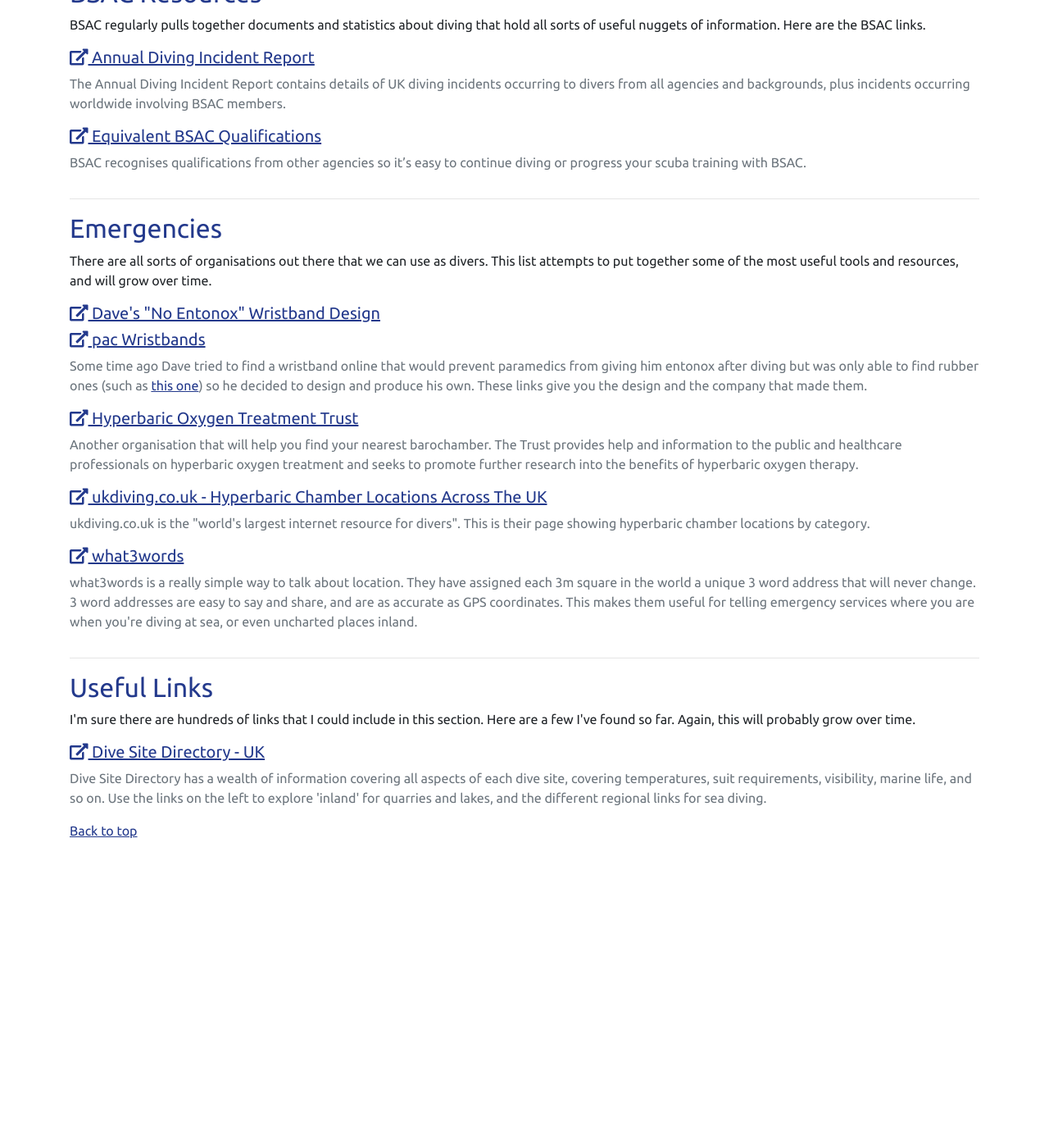
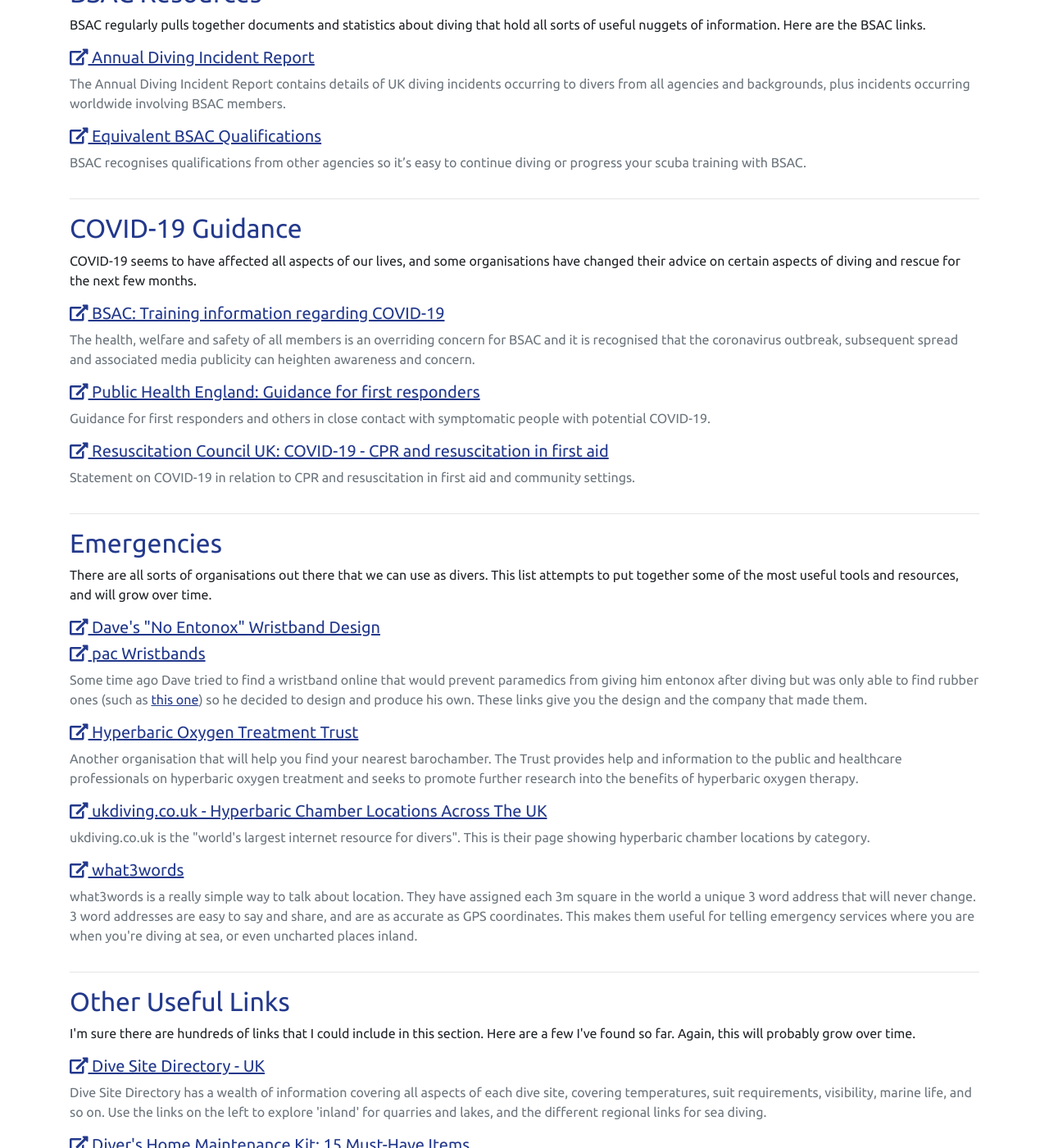
Before and after one commit to RUBSAC/rubsac.github.io, a Jekyll site: the page built from links.html, in a window 1280 px wide and 1400 px high, scrolled down 301 px. Shown: the whole window at 82% size. Built offline with Jekyll 4.4.1, drawn with Linux system fonts in a browser that asks for light colours; nearby versions of some CDN libraries; comment, search, counter and statistics services are not loaded; before the commit the page ends 1382 px from its top, so only the background shows below that; some of the changed text lies outside the part shown.

Commit message:
Added more content to the links page

```diff
--- a/links.html
+++ b/links.html
@@ -32,6 +32,49 @@
                     <p class="text-muted">
                         BSAC recognises qualifications from other agencies so it’s easy to continue diving or progress
                         your scuba training with BSAC.
+                    </p>
+
+                </div>
+            </div>
+
+            <hr />
+
+            <div class="row">
+                <div class="col-12">
+                    <h2>COVID-19 Guidance</h2>
+                    <p>
+                        COVID-19 seems to have affected all aspects of our lives, and some organisations have changed
+                        their advice on certain aspects of diving and rescue for the next few months.
+                    </p>
+
+                    <h5>
+                        <a href="https://www.bsac.com/news-and-blog/coronavirus-training/?fbclid=IwAR2KCX-Cw2_-Awa2S2uXkF_Ns-9AvfRM0IweWopS27wBz9VlCp95Zzcba5g"
+                            target="_blank"><i class="fas fa-external-link-alt"></i> BSAC: Training information
+                            regarding COVID-19</a>
+                    </h5>
+                    <p class="text-muted">
+                        The health, welfare and safety of all members is an overriding concern for BSAC and it is
+                        recognised that the coronavirus outbreak, subsequent spread and associated media publicity can
+                        heighten awareness and concern.
+                    </p>
+
+                    <h5>
+                        <a href="https://www.gov.uk/government/publications/novel-coronavirus-2019-ncov-interim-guidance-for-first-responders/interim-guidance-for-first-responders-and-others-in-close-contact-with-symptomatic-people-with-potential-2019-ncov?fbclid=IwAR17vYQ_s1R0ywFz-nLarQ1Zzri-3j_YSEKc_7lLMlQNr4dp48bngShHIF4"
+                            target="_blank"><i class="fas fa-external-link-alt"></i> Public Health England: Guidance
+                            for first responders</a>
+                    </h5>
+                    <p class="text-muted">
+                        Guidance for first responders and others in close contact with symptomatic people with
+                        potential COVID-19.
+                    </p>
+
+                    <h5>
+                        <a href="https://www.resus.org.uk/media/statements/resuscitation-council-uk-statements-on-covid-19-coronavirus-cpr-and-resuscitation/covid-community/?fbclid=IwAR09LRTE0d8sx04WhIlVec0-pehOPyaMbKUQdNbKo0HsShKg_mvaOd5Scy8"
+                            target="_blank"><i class="fas fa-external-link-alt"></i> Resuscitation Council UK: COVID-19
+                            - CPR and resuscitation in first aid</a>
+                    </h5>
+                    <p class="text-muted">
+                        Statement on COVID-19 in relation to CPR and resuscitation in first aid and community settings.
                     </p>
 
                 </div>
@@ -105,7 +148,7 @@
 
             <div class="row">
                 <div class="col-12">
-                    <h2>Useful Links</h2>
+                    <h2>Other Useful Links</h2>
                     <p>
                         I'm sure there are hundreds of links that I could include in this section. Here
                         are a few I've found so far. Again, this will probably grow over time.
@@ -122,6 +165,16 @@
                         Use the links on the left to explore 'inland' for quarries and lakes, and the
                         different regional links for sea diving.
                     </p>
+
+                    <h5>
+                        <a href="https://www.scubadiving.com/gear/bcs/scubalab-gear-home-maintenance" target="_blank">
+                            <i class="fas fa-external-link-alt"></i> Diver's Home Maintenance Kit: 15 Must-Have Items</a>
+                    </h5>
+                    <p class="text-muted">
+                        Scuba diving is an equipment intensive sport, and your gear can be a fickle ally. Assembling a
+                        collection of dive gear-specific tools and spare parts to deal with basic maintenance and minor
+                        emergencies will help keep you ready to hit the water at a moment’s notice.
+                    </p>
                 </div>
             </div>
 
```
